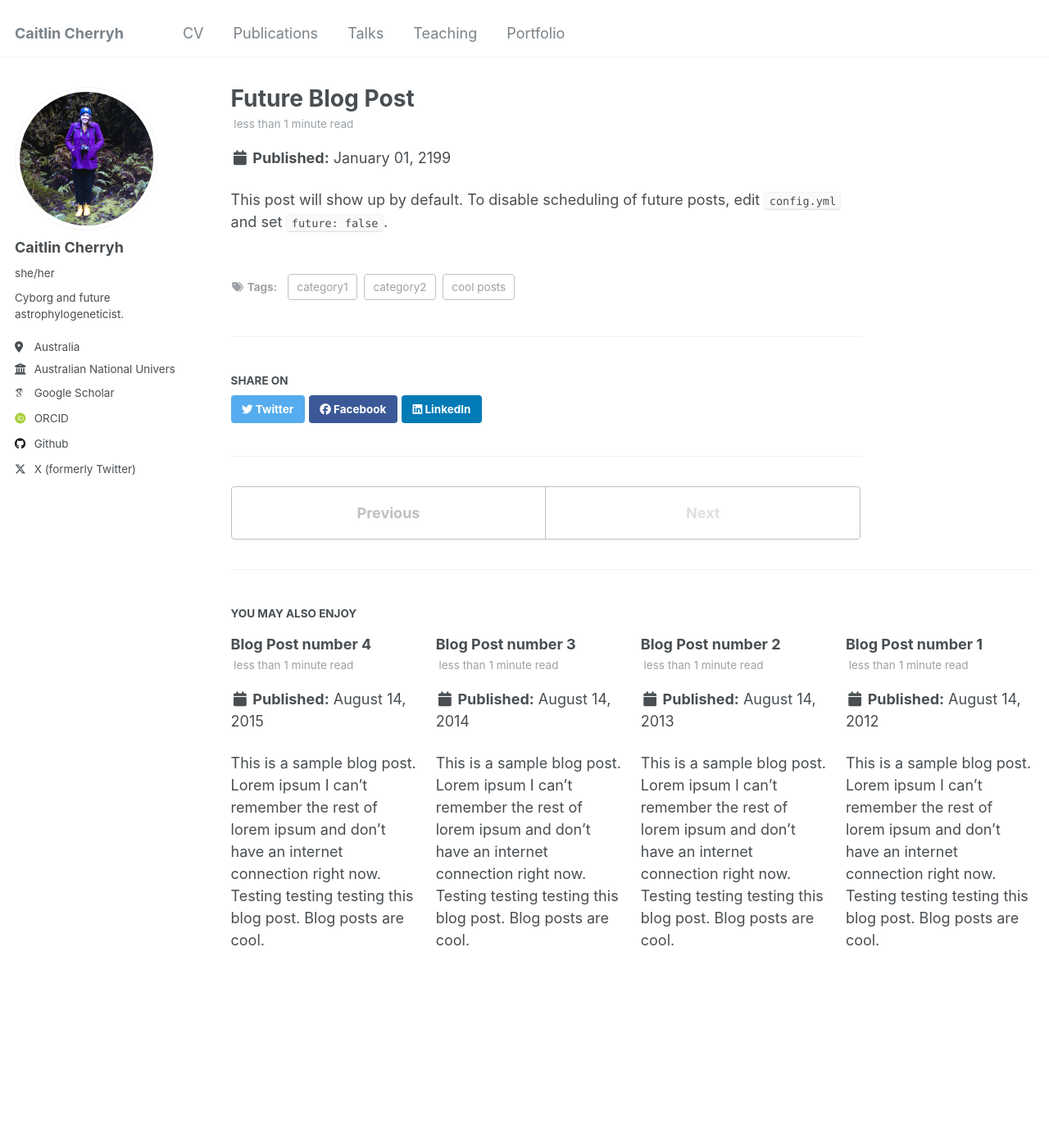
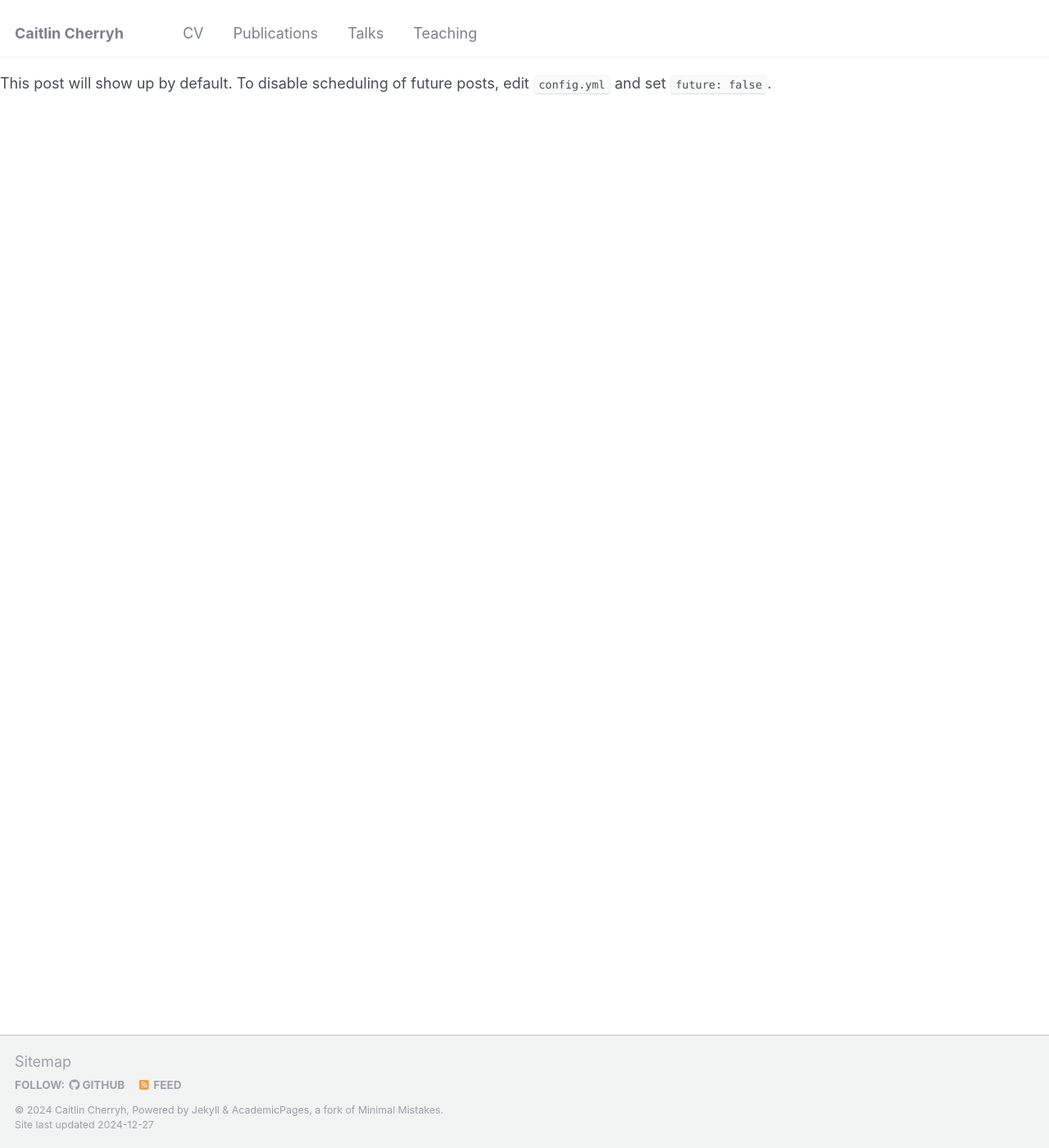
Before and after one commit to caitlinch/caitlinch.github.io, a Jekyll site: the page built from _posts/2199-01-01-future-post.md, in a window 1280 px wide and 1400 px high. Shown: the whole window at 82% size. Built offline with Jekyll 4.4.1, drawn with Linux system fonts in a browser that asks for light colours; some web fonts are replaced; our own code applies the rules of GitHub Pages for plain Markdown files.

Commit message:
Remove blog posts and portfolio pages

```diff
--- a/_config.yml
+++ b/_config.yml
@@ -81,6 +81,8 @@ publication_category:
     title: 'Journal Articles'
   conferences:
     title: 'Conference Papers'
+  thesis:
+    title: 'Thesis'
 
 # Site Settings
 teaser                   :  # filename of teaser fallback teaser image placed in /images/, .e.g. "500x300.png"
@@ -217,9 +219,6 @@ collections:
   publications:
     output: true
     permalink: /:collection/:path/
-  portfolio:
-    output: true
-    permalink: /:collection/:path/
   talks:
     output: true
     permalink: /:collection/:path/
@@ -227,17 +226,6 @@ collections:
 
 # These settings control how pages and collections are included in the site
 defaults:
-  # _posts
-  - scope:
-      path: ""
-      type: posts
-    values:
-      layout: single
-      author_profile: true
-      read_time: true
-      comments: true
-      share: true
-      related: true
   # _pages
   - scope:
       path: ""
@@ -263,15 +251,6 @@ defaults:
       author_profile: true
       share: true
       comments: true
-  # _portfolio
-  - scope:
-      path: ""
-      type: portfolio
-    values:
-      layout: single
-      author_profile: true
-      share: true
-      comment: true
   # _talks
   - scope:
       path: ""
--- a/_data/navigation.yml
+++ b/_data/navigation.yml
@@ -16,6 +16,3 @@ main:
 
   - title: "Teaching"
     url: /teaching/
-
-  - title: "Portfolio"
-    url: /portfolio/
```
